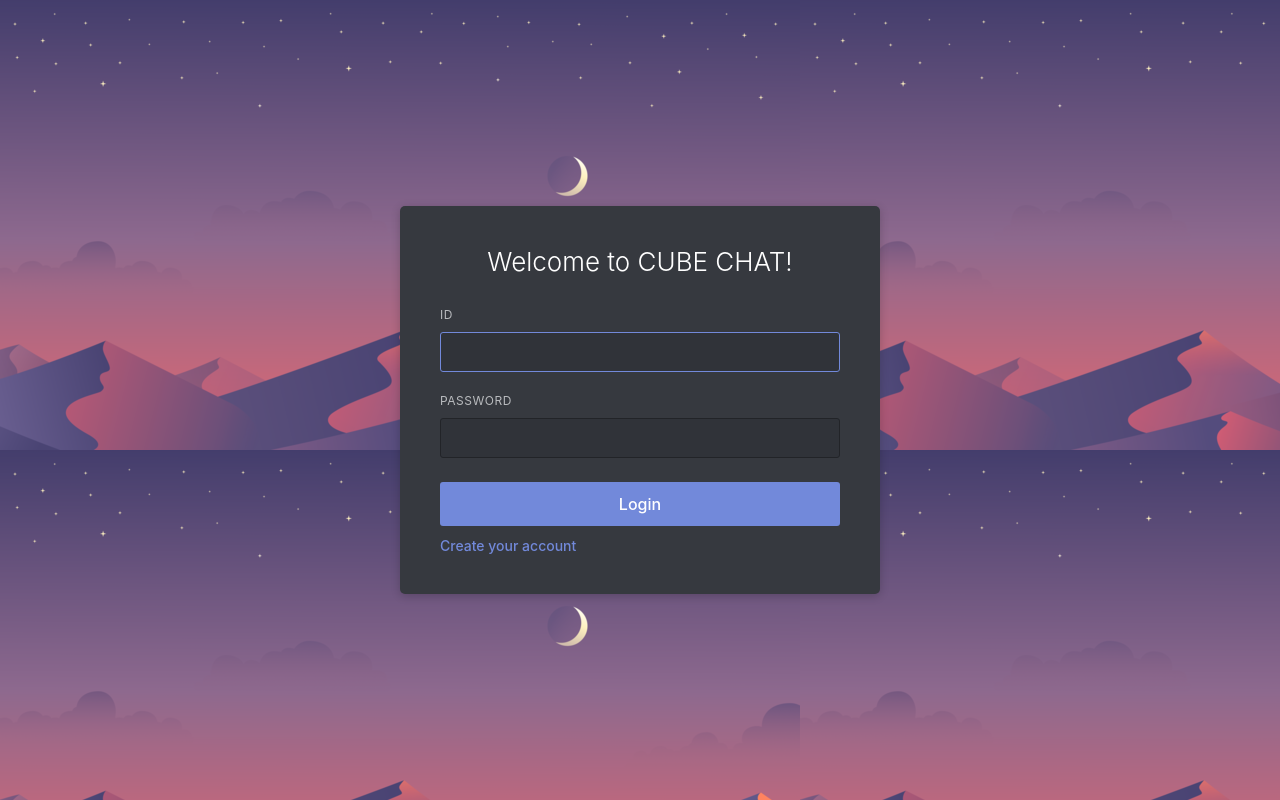
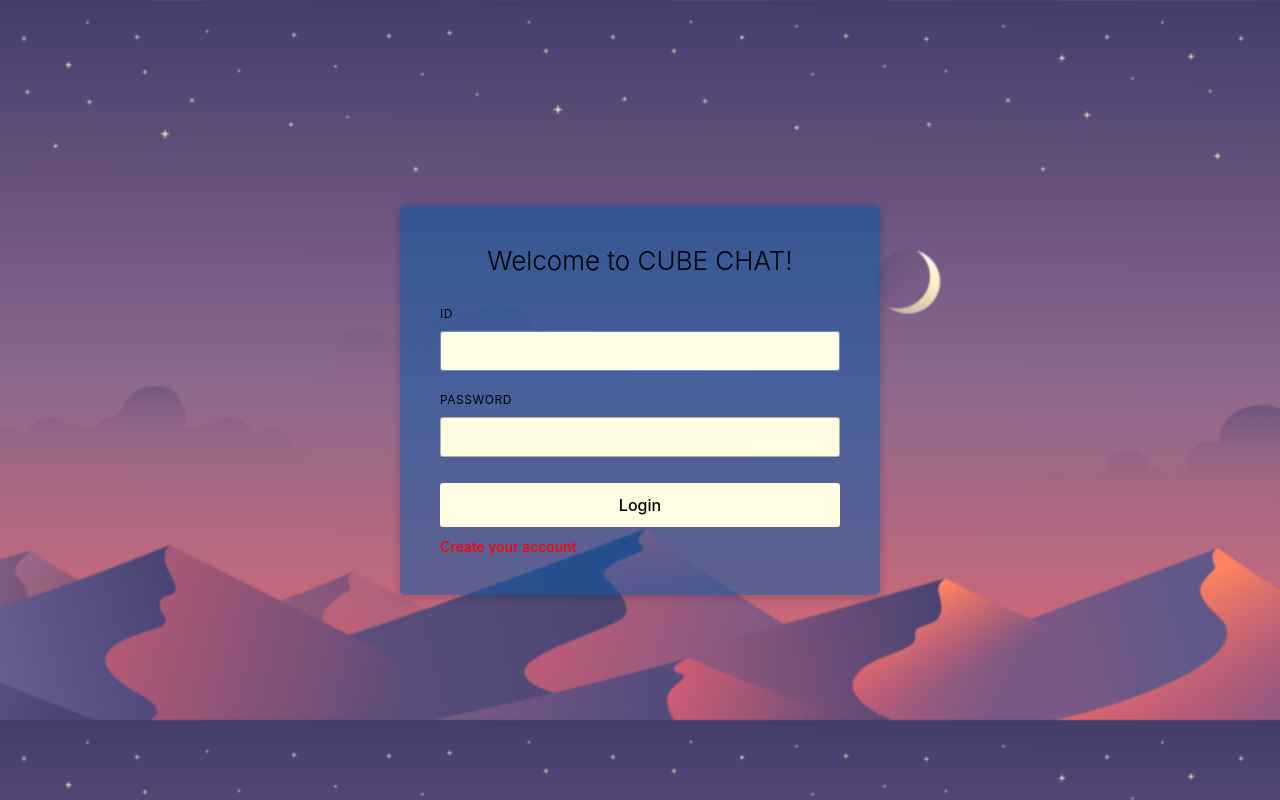
Before and after one commit to doublik/HYU-OSS-CUBE_CHAT, a React (Create React App) app: page / in a window 1280 px wide. Built offline with nearby package versions, Linux system fonts and the light colour scheme.

Commit message:
refs #6 : design

```diff
--- a/src/components/css/LoginPanel.css
+++ b/src/components/css/LoginPanel.css
@@ -4,7 +4,7 @@
     align-items: center;
     width: 480px;
     padding: 40px;
-    background-color: #36393f;
+    background-color: rgba(0, 89, 167, 0.5);
     border-radius: 5px;
     box-shadow: 0 2px 10px 0 rgba(0,0,0,.2);
     color: #72767d;
@@ -21,8 +21,8 @@
 
 .input-color {
     width: 100%;
-    color: #f6f6f7;
-    background-color: rgba(0,0,0,.1);
+    color: #000;
+    background-color: #FFFDE4;
     border: 1px solid rgba(0,0,0,.3);
     border-radius: 3px;
     padding: 10px;
@@ -38,12 +38,12 @@
 .div-text {
     font-size: 12px;
     margin-bottom : 8px;
-    color: #b9bbbe;
+    color: #000000;
     letter-spacing: .5px;
 }
 
 .div-title {
-    color : white;
+    color : #000000;
     font-size: 26px;
     line-height: 32px;
     margin-bottom: 8px;
@@ -52,7 +52,7 @@
 
 .div-change {
     position: relative;
-    color: #7289da;
+    color: #ff0000;
     font-size: 14px;
     font-weight: 500;
     line-height: 16px;
@@ -66,12 +66,12 @@
 
 .button-color {
     height: 44px;
-    color: #fff;
-    background-color: #7289da;
+    color: #000;
+    background-color: #FFFDE4;
     cursor: pointer;
     font-size: 16px;
     line-height: 24px;
-    margin-top: 4px;
+    margin-top: 6px;
     border: none;
     font-weight: 500;
     border-radius: 3px;
@@ -90,12 +90,6 @@
     background-color: #5b6eae;
 }
 
-.input-color {
-    background-color: rgb(48,51,57);
-    border-color: rgb(34,36,40);
-    color : white;
-}
-
 .margin {
     width: 30px;
     height: 200px;
@@ -105,6 +99,7 @@
     width: 100vw;
     height: 100vh;
     background: url(/background5.png);
+    background-size: 100%;
     display: flex;
     align-items: center;
     justify-content: center;
```
